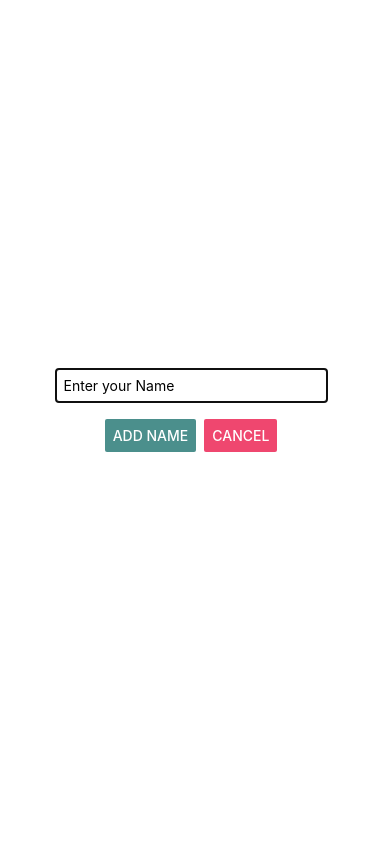
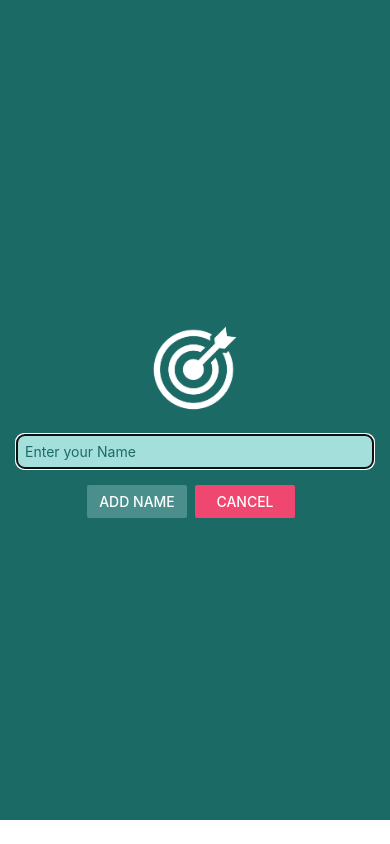
Before and after one commit to nazmulrony/first-rn-app, a React Native app: screen / in a window 390 px wide. Both pictures are taken after a click on the button "ADD NEW NAME". Built offline with nearby package versions, Linux system fonts and the light colour scheme.

Commit message:
final touch

```diff
--- a/App.js
+++ b/App.js
@@ -1,3 +1,4 @@
+import { StatusBar } from "expo-status-bar";
 import { useState } from "react";
 import { Button, FlatList, StyleSheet, View } from "react-native";
 import NameInput from "./components/NameInput";
@@ -12,17 +13,20 @@
             ...names,
             { text: enteredName, id: Math.random().toString() },
         ]);
-        console.log(names);
+        // console.log(names);
+        setModalIsVisible(false);
     };
     const deleteNameHandler = (id) => {
         setNames(names.filter((name) => name.id !== id));
     };
     return (
+        <>
+            <StatusBar style="light" />
             <View style={styles.appContainer}>
                 <Button
                     onPress={() => setModalIsVisible(true)}
                     title="Add New Name"
-                color="#4B8F8C"
+                    color="#70c7c3"
                 />
                 {modalIsVisible && (
                     <NameInput
@@ -48,11 +52,13 @@
                     />
                 </View>
             </View>
+        </>
     );
 }
 
 const styles = StyleSheet.create({
     appContainer: {
+        backgroundColor: "#1b6a66",
         paddingTop: 50,
         paddingHorizontal: 16,
         flex: 1,
--- a/components/NameInput.js
+++ b/components/NameInput.js
@@ -1,5 +1,12 @@
 import { useState } from "react";
-import { Button, Modal, StyleSheet, TextInput, View } from "react-native";
+import {
+    Button,
+    Image,
+    Modal,
+    StyleSheet,
+    TextInput,
+    View,
+} from "react-native";
 
 const NameInput = ({ onAddName, visible, setVisible }) => {
     const [enteredName, setEnteredName] = useState("");
@@ -14,6 +21,10 @@
     return (
         <Modal visible={visible} animationType="slide">
             <View style={styles.inputContainer}>
+                <Image
+                    style={styles.image}
+                    source={require("../assets/images/goal.png")}
+                />
                 <TextInput
                     onChangeText={nameInputHandler}
                     style={styles.textInput}
@@ -45,18 +56,26 @@
 
 const styles = StyleSheet.create({
     inputContainer: {
+        backgroundColor: "#1b6a66",
         flex: 1,
         justifyContent: "center",
         alignItems: "center",
-
         marginBottom: 24,
+        padding: 16,
+    },
+    image: {
+        width: 100,
+        height: 100,
+        margin: 16,
     },
     textInput: {
-        width: "70%",
+        width: "100%",
         borderWidth: 1,
-        borderColor: "#ccc",
-        marginRight: 8,
+        borderColor: "#a4dfdc",
+        backgroundColor: "#a4dfdc",
+        color: "#1b6a66",
         padding: 8,
+        borderRadius: 8,
     },
     buttonContainer: {
         marginTop: 16,
@@ -64,5 +83,6 @@
     },
     button: {
         marginRight: 8,
+        width: 100,
     },
 });
```
Also changed, not shown: assets/images/goal.png (added). Lines whose indentation alone changed are shown as unchanged.
